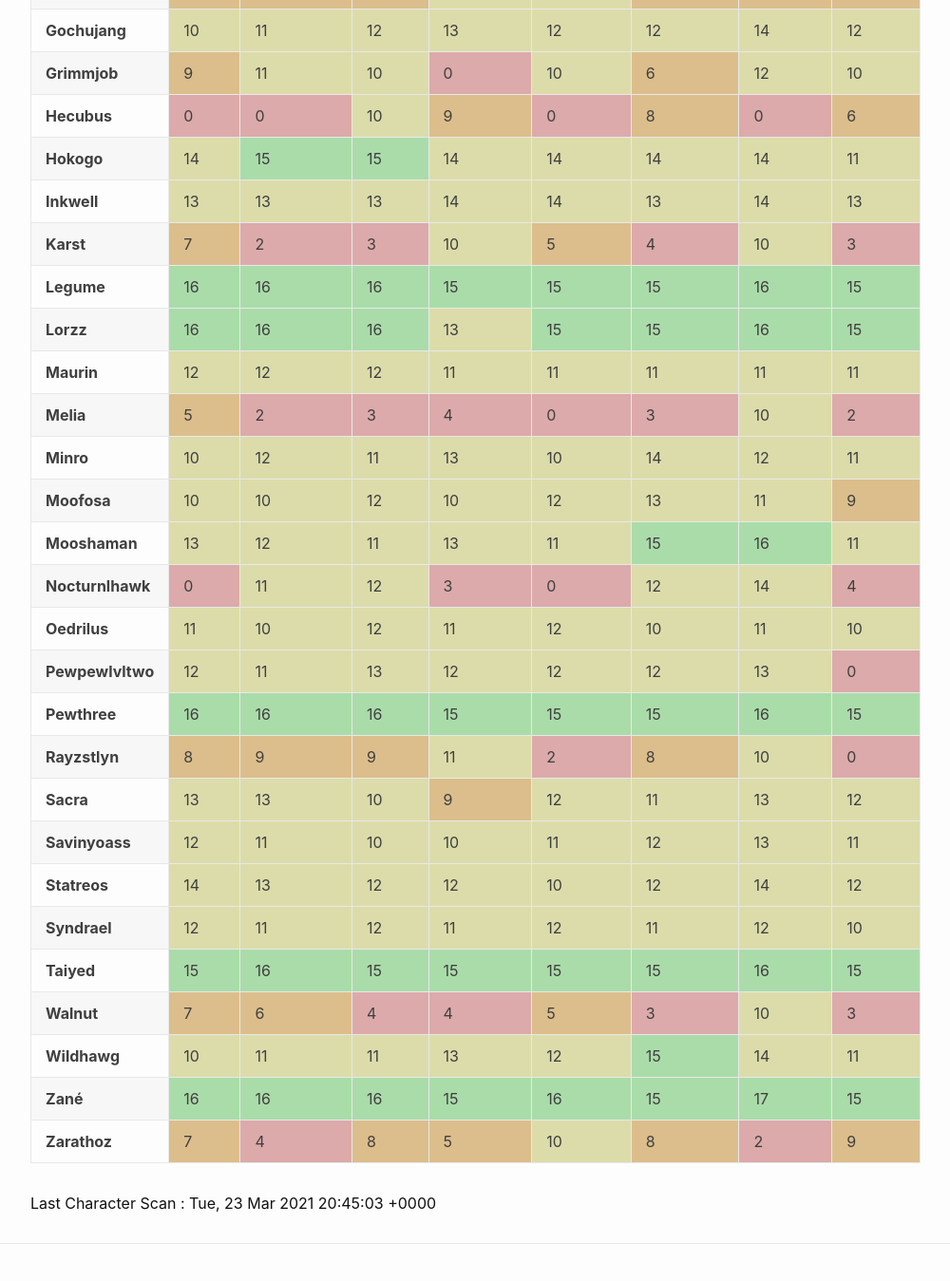
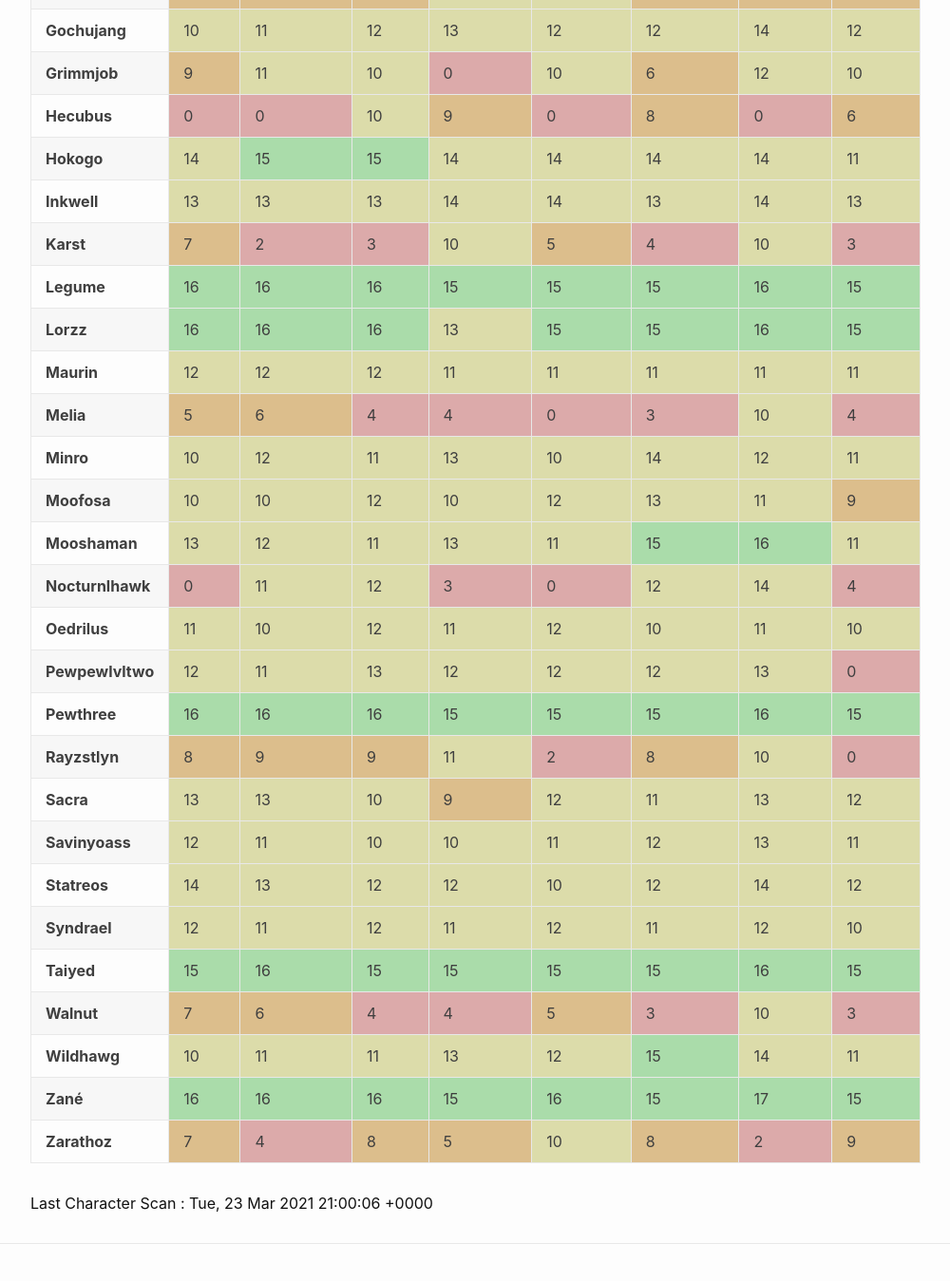
Before and after one commit to eldertribunal/keystonetracker, a Jekyll site: the page built from characters.md, in a window 1280 px wide and 1400 px high, scrolled down 764 px. Shown: the top 1349 px of the window at 95% size, without its empty margins (126-1126 px from the left). Built offline with Jekyll 4.4.1, drawn with Linux system fonts in a browser that asks for light colours.

Commit message:
auto scan Tue Mar 23 21:01:11 UTC 2021

```diff
--- a/_data/characters.json
+++ b/_data/characters.json
@@ -1624,42 +1624,42 @@
     "dungeons": [
       {
         "name": "Mists of Tirna Scithe",
+        "level": 4,
+        "id": 375
+      },
+      {
+        "name": "The Necrotic Wake",
+        "level": 10,
+        "id": 376
+      },
+      {
+        "name": "De Other Side",
+        "level": 5,
+        "id": 377
+      },
+      {
+        "name": "Halls of Atonement",
+        "level": 6,
+        "id": 378
+      },
+      {
+        "name": "Plaguefall",
+        "level": 4,
+        "id": 379
+      },
+      {
+        "name": "Sanguine Depths",
+        "level": 0,
+        "id": 380
+      },
+      {
+        "name": "Spires of Ascension",
         "level": 3,
-        "id": 375
-      },
-      {
-        "name": "The Necrotic Wake",
-        "level": 10,
-        "id": 376
-      },
-      {
-        "name": "De Other Side",
-        "level": 5,
-        "id": 377
-      },
-      {
-        "name": "Halls of Atonement",
-        "level": 2,
-        "id": 378
-      },
-      {
-        "name": "Plaguefall",
+        "id": 381
+      },
+      {
+        "name": "Theater of Pain",
         "level": 4,
-        "id": 379
-      },
-      {
-        "name": "Sanguine Depths",
-        "level": 0,
-        "id": 380
-      },
-      {
-        "name": "Spires of Ascension",
-        "level": 3,
-        "id": 381
-      },
-      {
-        "name": "Theater of Pain",
-        "level": 2,
         "id": 382
       }
     ]
--- a/_data/scanned.json
+++ b/_data/scanned.json
@@ -1,3 +1,3 @@
 {
-  "timestamp": 1616532303
+  "timestamp": 1616533206
 }
```
